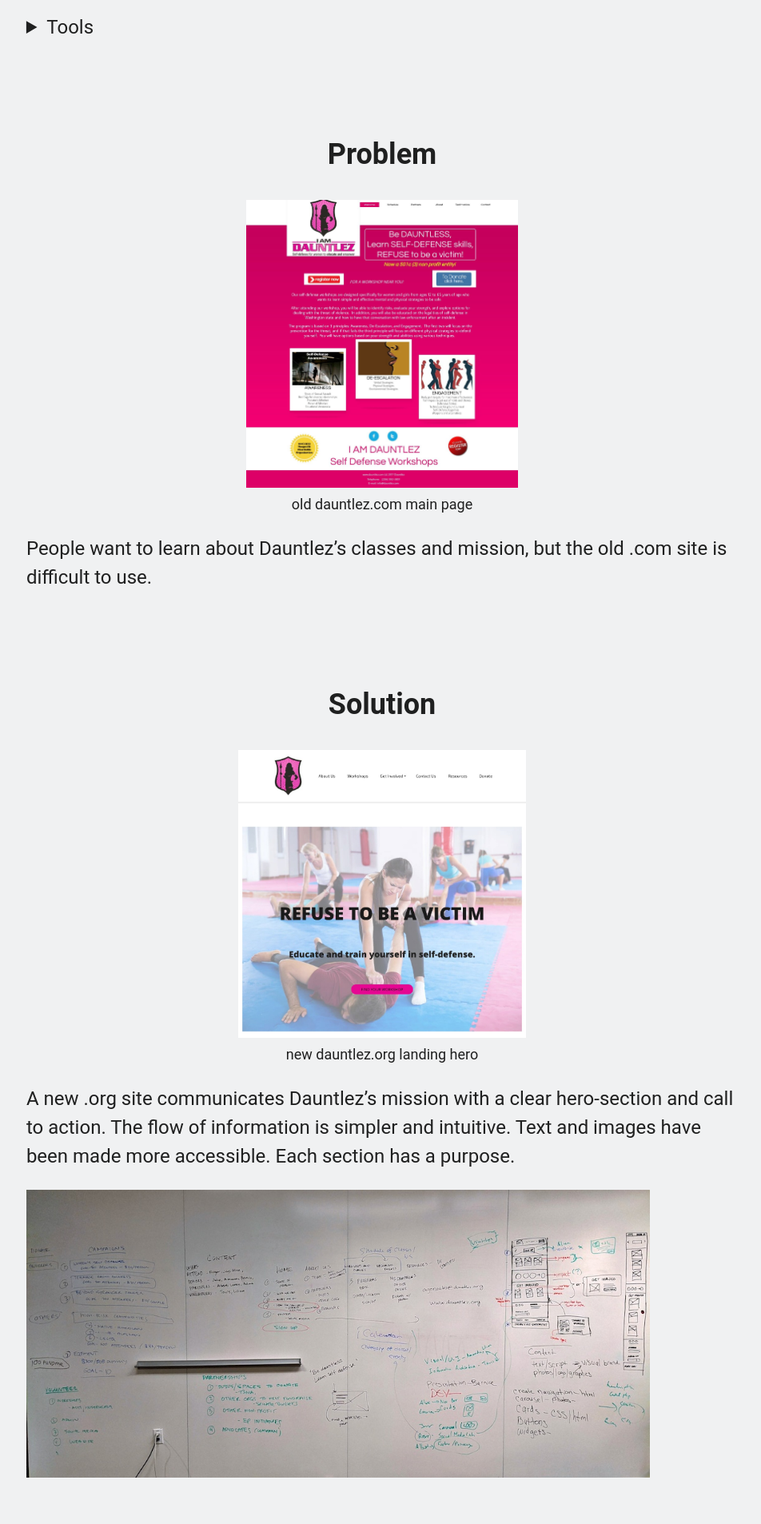
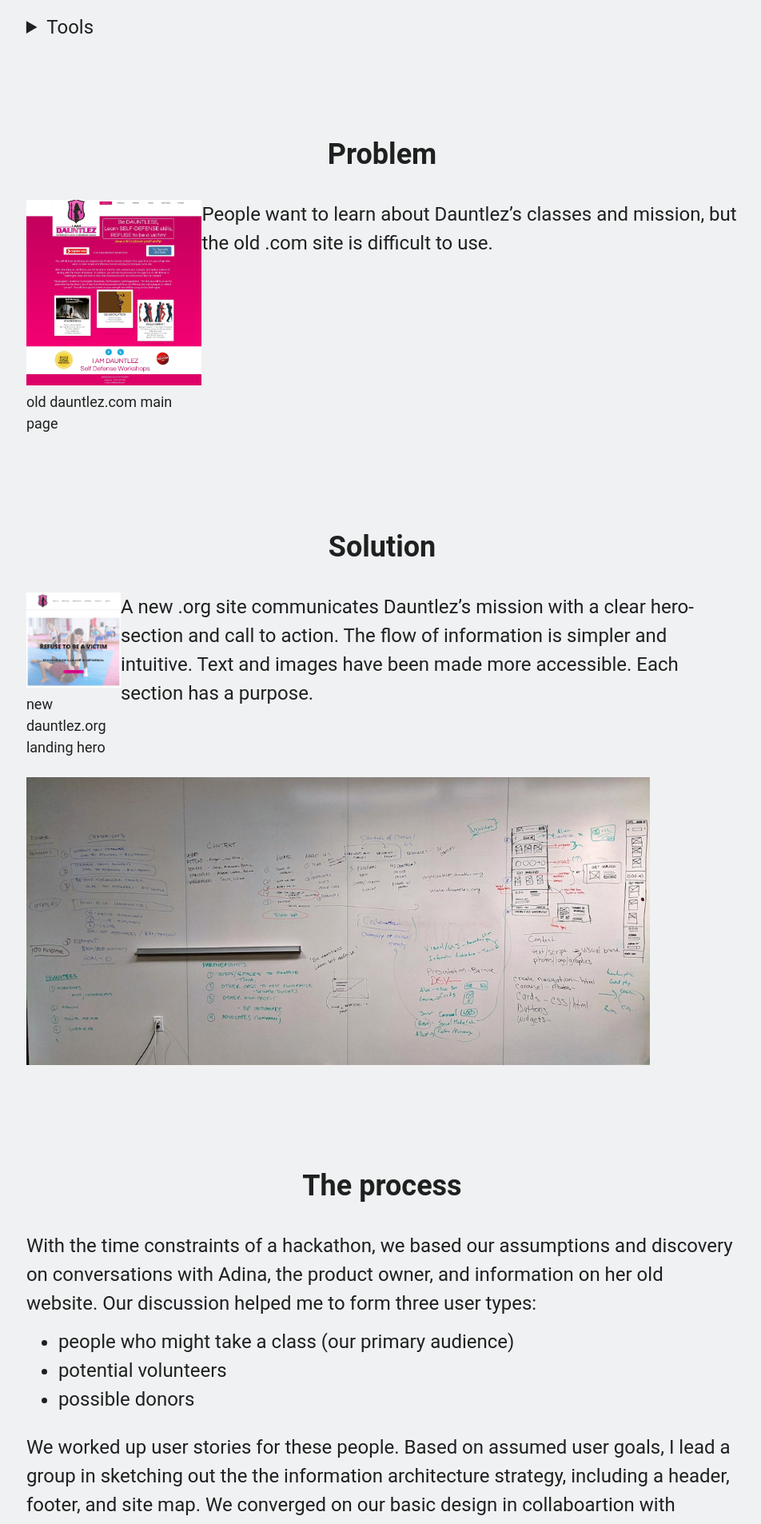
Before and after one commit to ctavispost/personalPortfolio, a Jekyll site: the page built from project03.md, in a window 1280 px wide. Shown: the part 1442-3348 px from the top of the page at 80% size, without its empty margins (162-1114 px from the left). Built offline with Jekyll 4.4.1, drawn with Linux system fonts in a browser that asks for light colours; some web fonts are replaced.

Commit message:
Style content in project03 to test changes in layout

```diff
--- a/project03.md
+++ b/project03.md
@@ -60,21 +60,25 @@
 <section markdown="1">
 <h2 class="centerGrid medBreak" markdown="1">Problem</h2>
 
+<div class="conditionalFlexRow">
 <div class="illustCard">
 <img src="images/Dauntlez/comLand.jpg" alt="a neon-pink jumbled web page with inaccessible text" class="captionedImg medImgHeight">
 <p class="caption">old dauntlez.com main page</p>
 </div>
 
 People want to learn about Dauntlez’s classes and mission, but the old .com site is difficult to use.
+</div>
 
 <h2 class="centerGrid medBreak" markdown="1">Solution</h2>
 
+<div class="conditionalFlexRow">
 <div class="illustCard">
 <img src="images/Dauntlez/orgMainCrop.jpg" alt="landing page with hero image of a Dauntlez workshop and a button to sign up" class="captionedImg medImgHeight">
 <p class="caption">new dauntlez.org landing hero</p>
 </div>
 
 A new .org site communicates Dauntlez’s mission with a clear hero-section and call to action. The flow of information is simpler and intuitive. Text and images have been made more accessible. Each section has a purpose.
+</div>
 </section>
 
 <section markdown="1">
```
